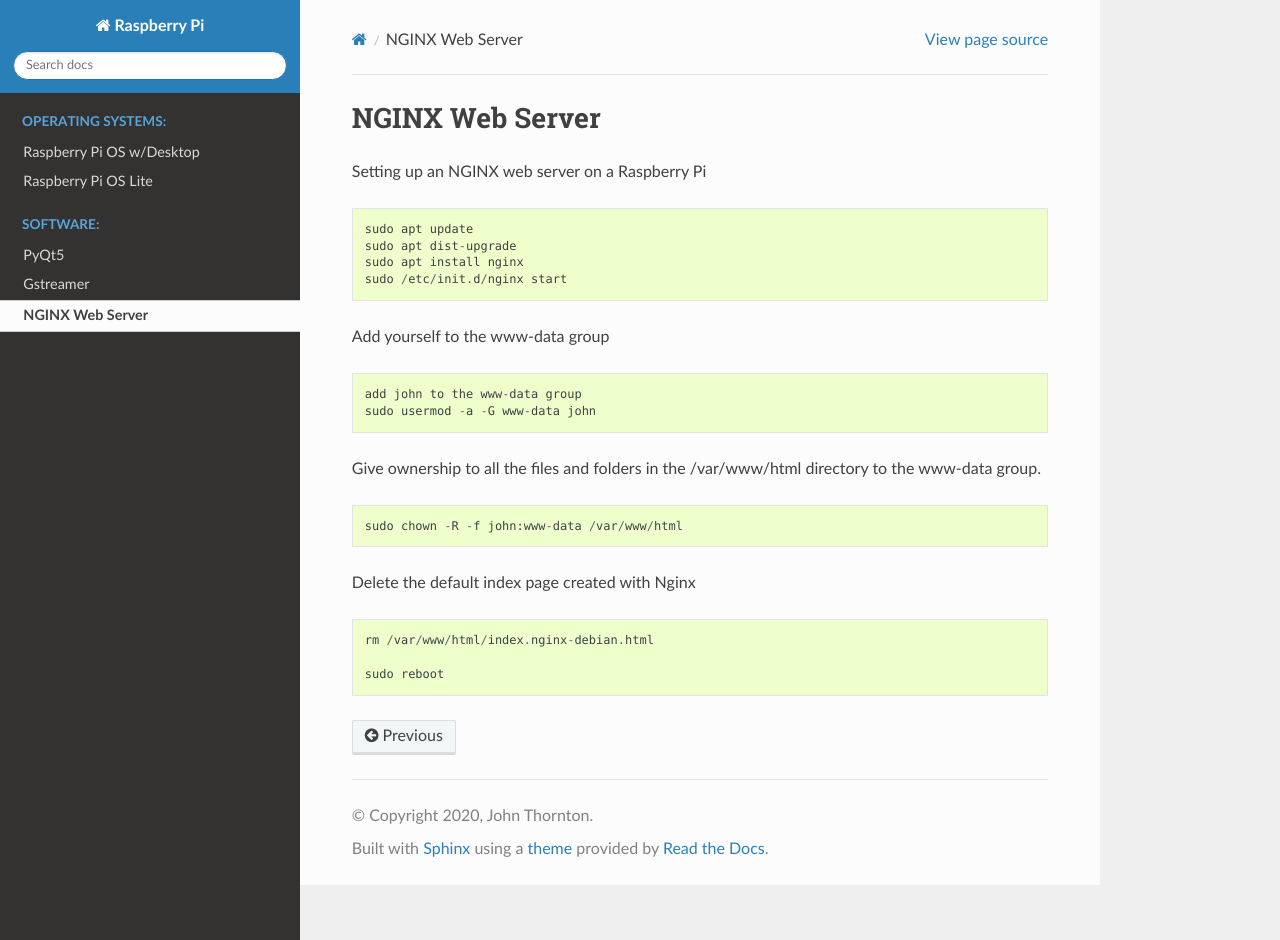
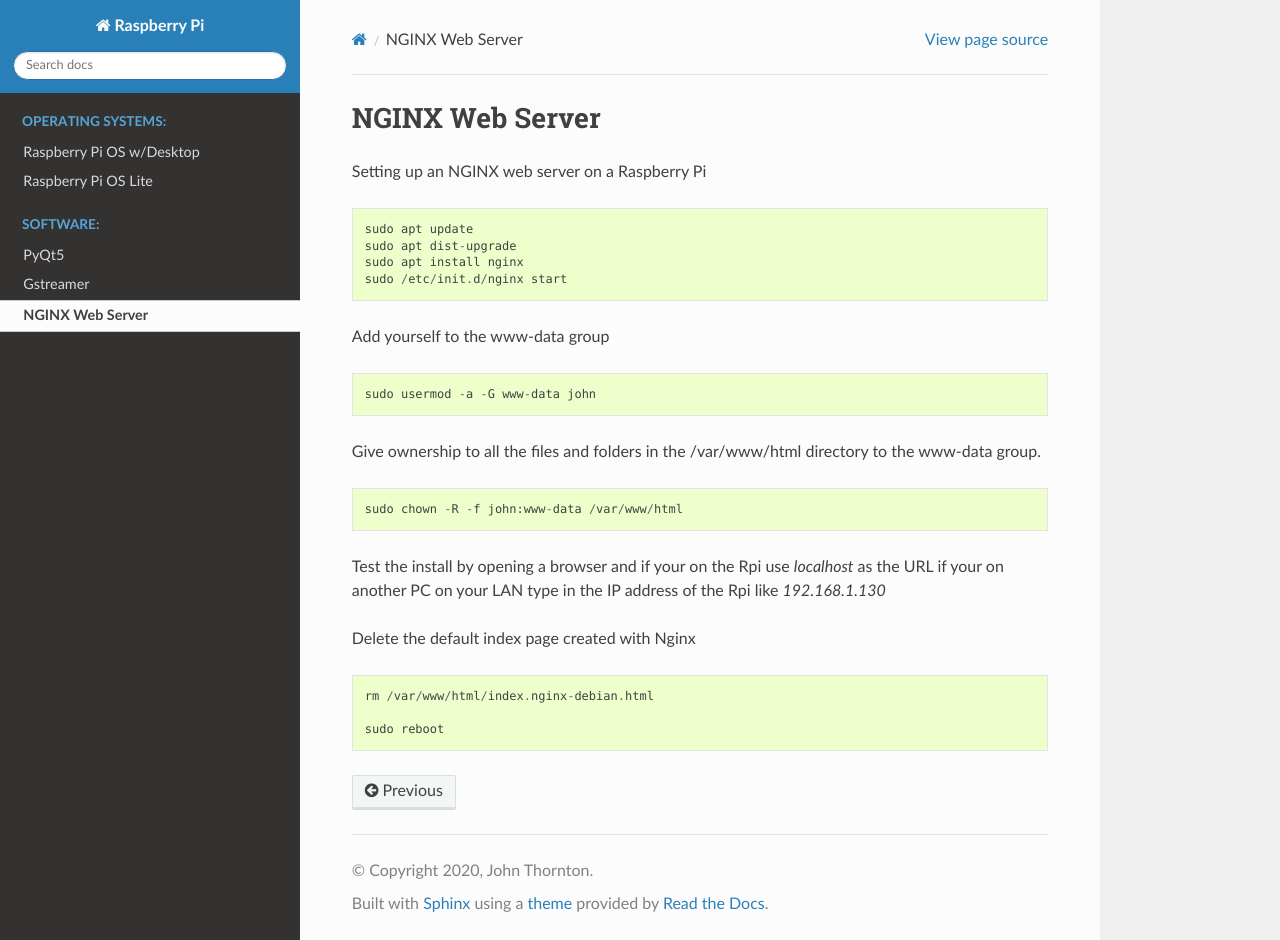
Before and after one commit to jethornton/rpi, a Sphinx documentation site: the page built from docs/source/nginx.rst, in a window 1280 px wide and 940 px high. Built offline with Sphinx 7.4.7 and the Read the Docs theme 2.0.0, drawn with Linux system fonts in a browser that asks for light colours.

Commit message:
add content

```diff
--- a/docs/source/nginx.rst
+++ b/docs/source/nginx.rst
@@ -13,7 +13,6 @@
 Add yourself to the www-data group
 ::
 
-  add john to the www-data group
   sudo usermod -a -G www-data john
 
 Give ownership to all the files and folders in the /var/www/html directory
@@ -22,6 +21,10 @@
 
   sudo chown -R -f john:www-data /var/www/html
 
+Test the install by opening a browser and if your on the Rpi use
+`localhost` as the URL if your on another PC on your LAN type in the
+IP address of the Rpi like `192.168.1.130`
+
 Delete the default index page created with Nginx
 ::
 
```
